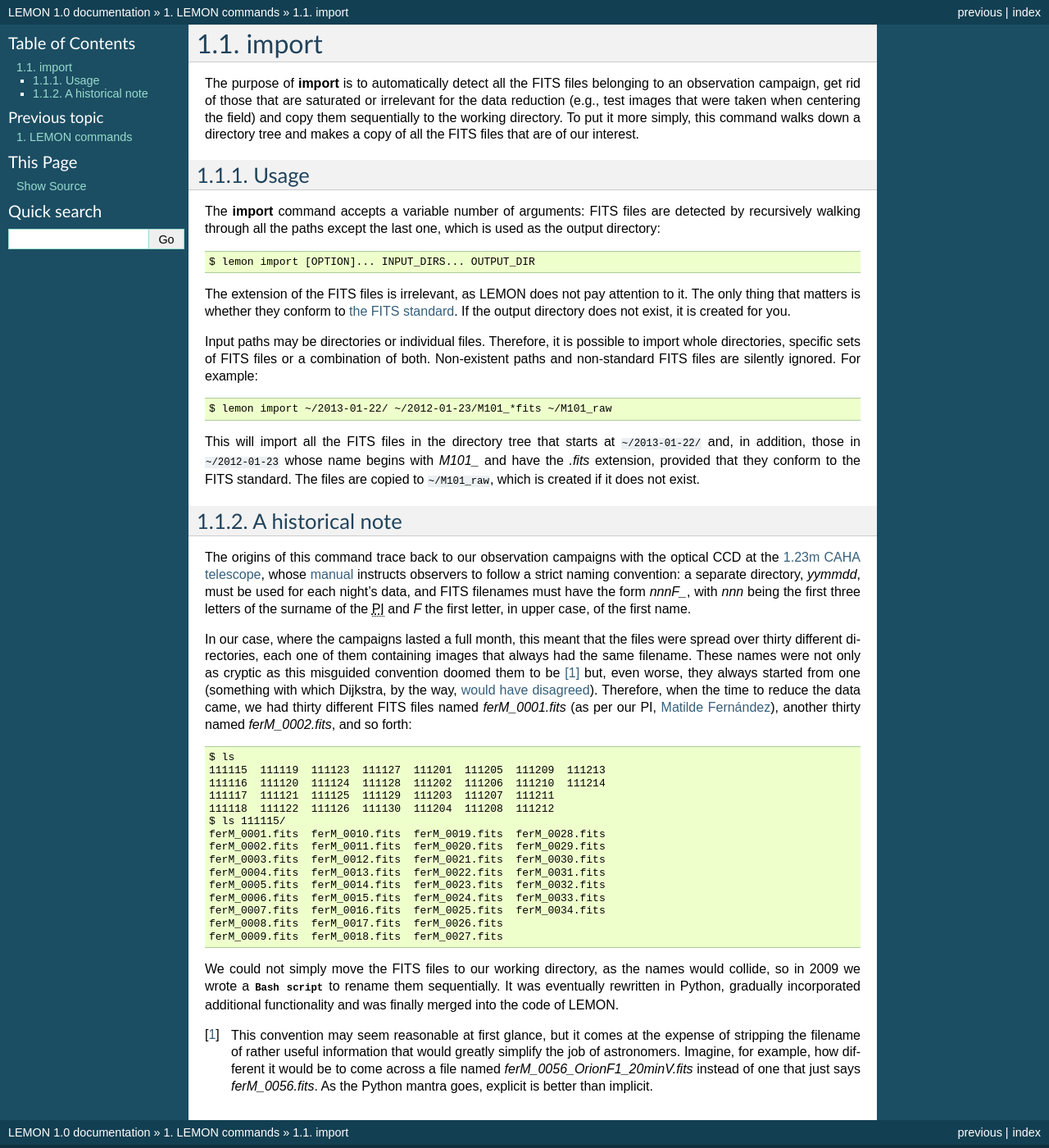
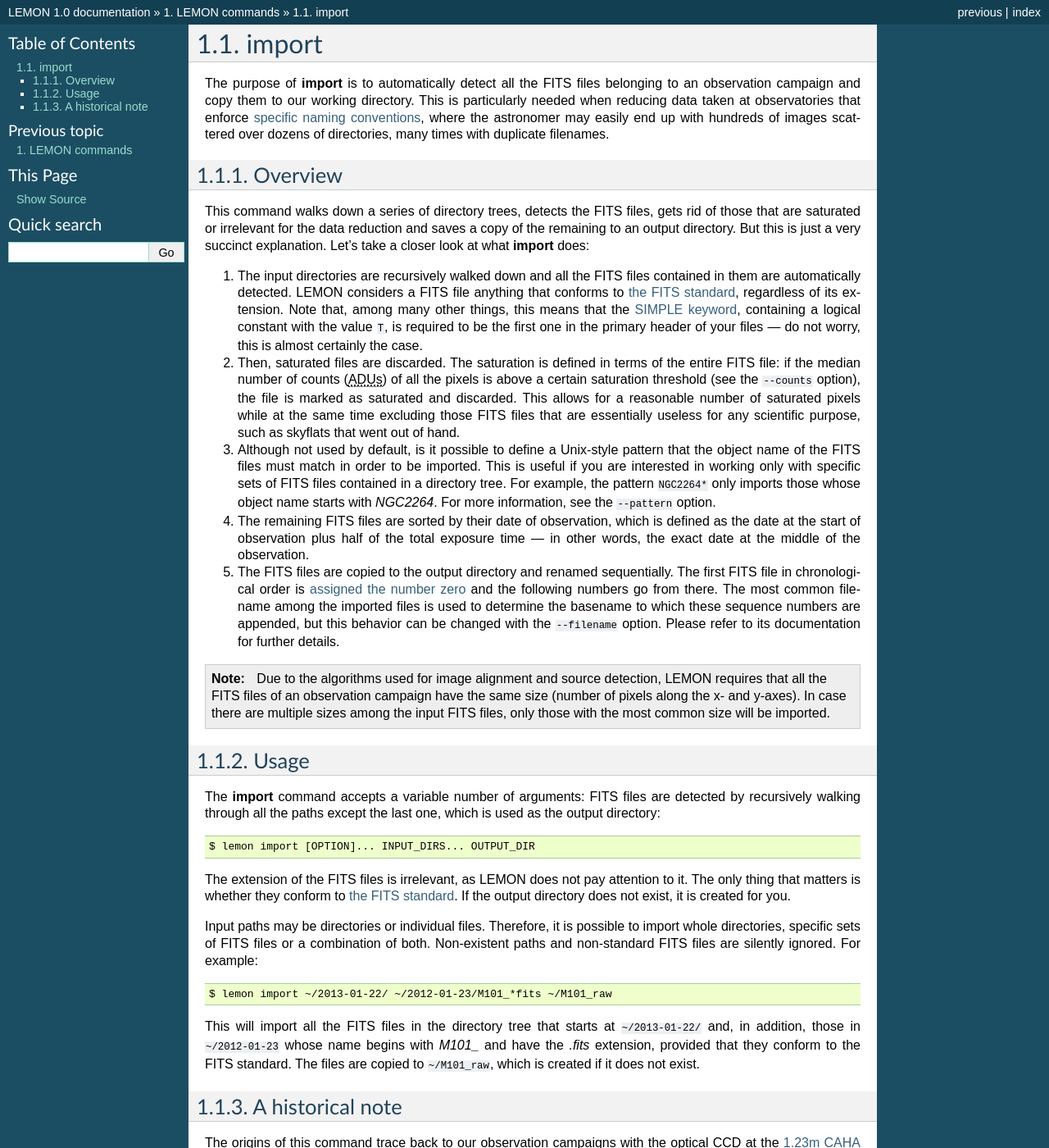
Before and after one commit to vterron/lemon, a Sphinx documentation site: the page built from Doc/commands/import.rst, in a window 1280 px wide and 1400 px high. Shown: the whole window at 82% size. Built offline with Sphinx 7.4.7, drawn with Linux system fonts in a browser that asks for light colours.

Commit message:
Add "Overview" section to the documentation of 'import'

```diff
--- a/Doc/commands/import.rst
+++ b/Doc/commands/import.rst
@@ -5,11 +5,68 @@
 ######
 
 The purpose of :command:`import` is to automatically detect all the FITS files
-belonging to an observation campaign, get rid of those that are saturated or
-irrelevant for the data reduction (e.g., test images that were taken when
-centering the field) and copy them sequentially to the working directory. To
-put it more simply, this command walks down a directory tree and makes a copy
-of all the FITS files that are of our interest.
+belonging to an observation campaign and copy them to our working directory.
+This is particularly needed when reducing data taken at observatories that
+enforce :ref:`specific naming conventions <import-historical-note>`, where the
+astronomer may easily end up with hundreds of images scattered over dozens of
+directories, many times with duplicate filenames.
+
+
+Overview
+========
+
+This command walks down a series of directory trees, detects the FITS files,
+gets rid of those that are saturated or irrelevant for the data reduction and
+saves a copy of the remaining to an output directory. But this is just a very
+succinct explanation. Let's take a closer look at what :command:`import` does:
+
+#. The input directories are recursively walked down and all the FITS files
+   contained in them are automatically detected. LEMON considers a FITS file
+   anything that conforms to `the FITS standard`_, regardless of its
+   extension. Note that, among many other things, this means that the `SIMPLE
+   keyword`_, containing a logical constant with the value ``T``, is required
+   to be the first one in the primary header of your files — do not worry, this
+   is almost certainly the case.
+
+   .. _SIMPLE keyword: http://archive.stsci.edu/fits/fits_standard/node39.html#SECTION00941110000000000000
+
+#. Then, saturated files are discarded. The saturation is defined in terms of
+   the entire FITS file: if the median number of counts (:abbr:`ADUs
+   (Analog-to-digital unit)`) of all the pixels is above a certain saturation
+   threshold (see the ``--counts`` option), the file is marked as saturated and
+   discarded. This allows for a reasonable number of saturated pixels while at
+   the same time excluding those FITS files that are essentially useless for
+   any scientific purpose, such as skyflats that went out of hand.
+
+#. Although not used by default, is it possible to define a Unix-style pattern
+   that the object name of the FITS files must match in order to be
+   imported. This is useful if you are interested in working only with specific
+   sets of FITS files contained in a directory tree. For example, the pattern
+   ``NGC2264*`` only imports those whose object name starts with *NGC2264*. For
+   more information, see the ``--pattern`` option.
+
+#. The remaining FITS files are sorted by their date of observation, which is
+   defined as the date at the start of observation plus half of the total
+   exposure time — in other words, the exact date at the middle of the
+   observation.
+
+#. The FITS files are copied to the output directory and renamed
+   sequentially. The first FITS file in chronological order is `assigned the
+   number zero`_ and the following numbers go from there. The most common
+   filename among the imported files is used to determine the basename to which
+   these sequence numbers are appended, but this behavior can be changed with
+   the ``--filename`` option. Please refer to its documentation for further
+   details.
+
+   .. _assigned the number zero: `would have disagreed`_
+
+.. note::
+
+   Due to the algorithms used for image alignment and source detection, LEMON
+   requires that all the FITS files of an observation campaign have the same
+   size (number of pixels along the x- and y-axes). In case there are multiple
+   sizes among the input FITS files, only those with the most common size will
+   be imported.
 
 
 Usage
```
